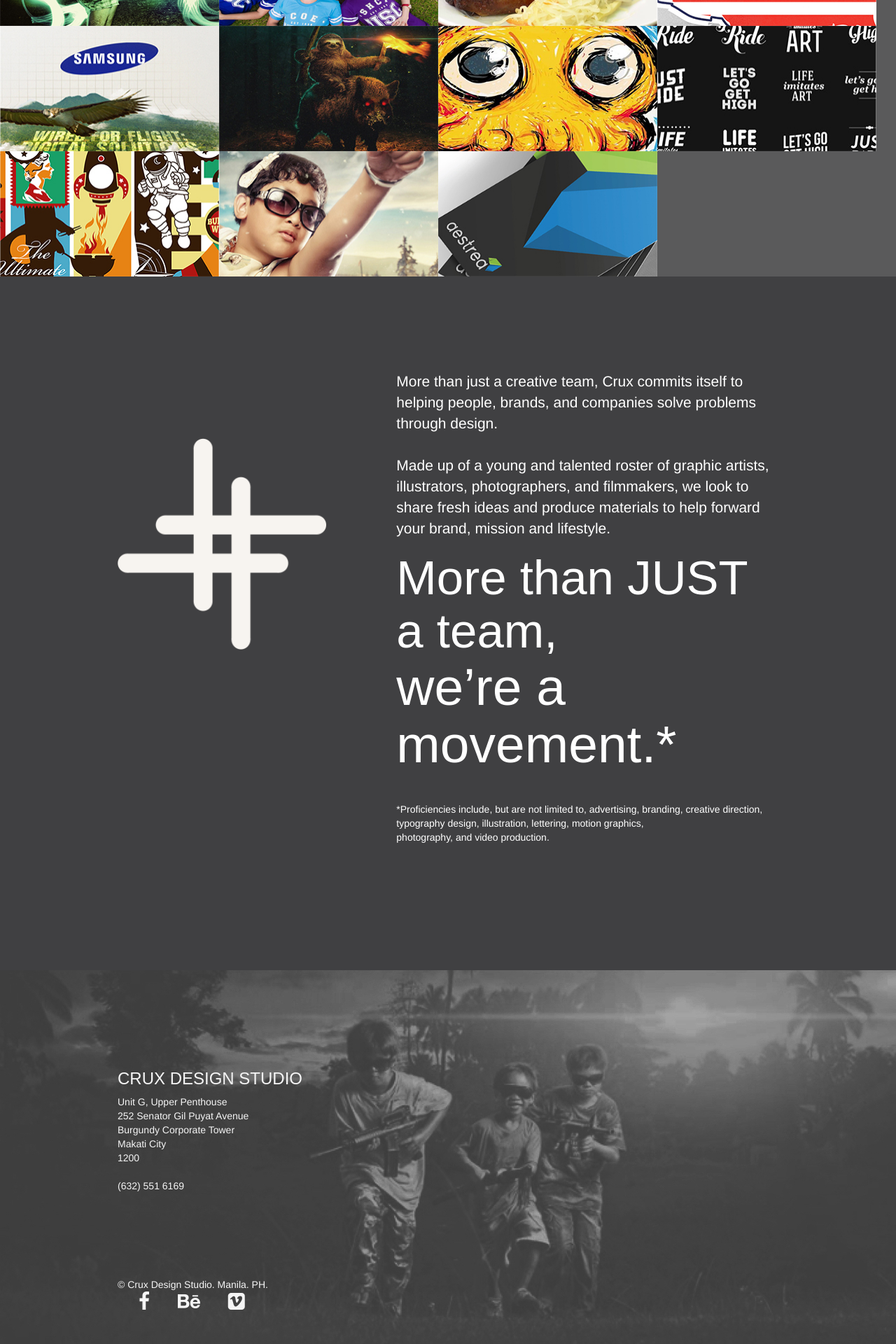
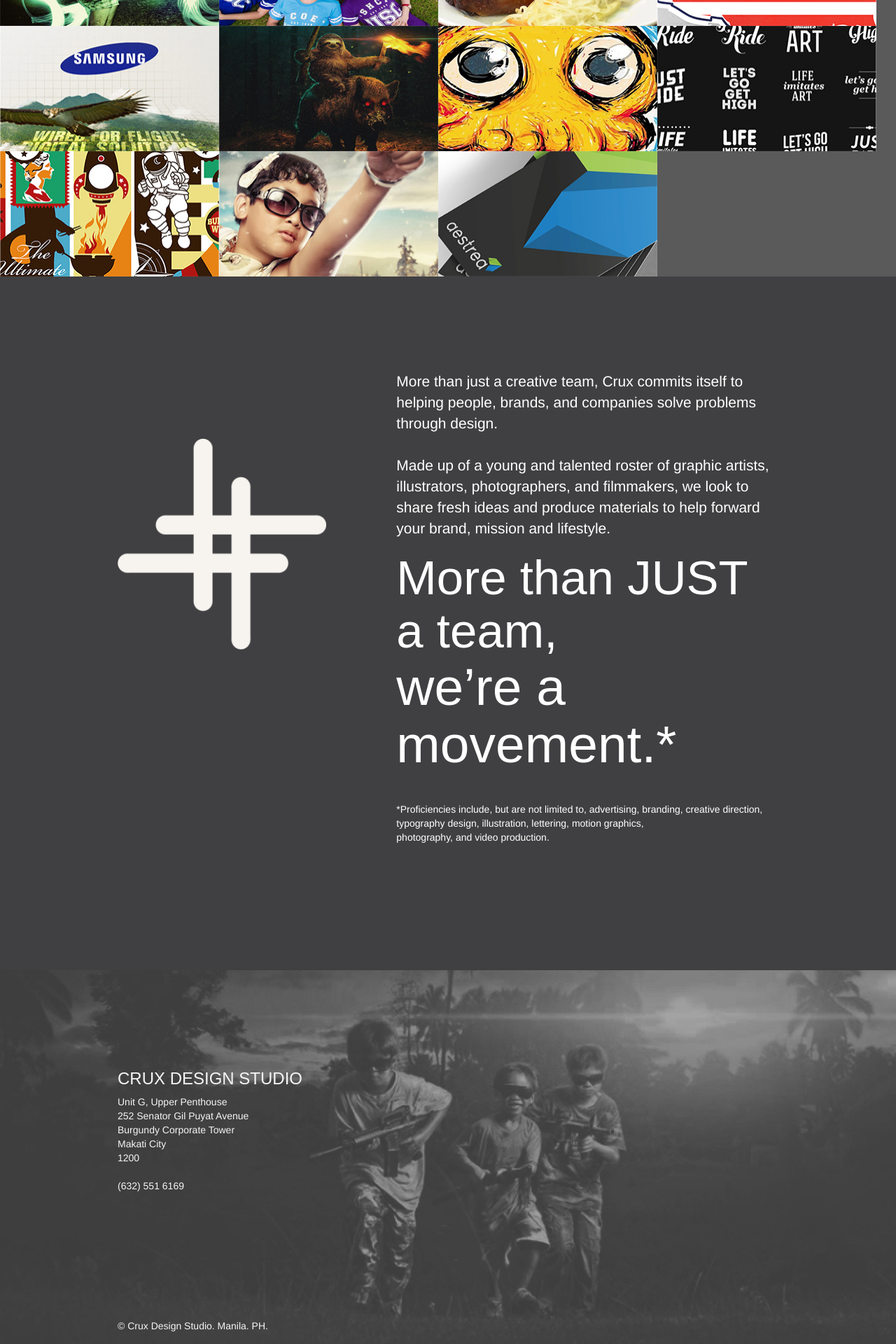
Before and after one commit to cruxph/cruxph.github.io, a Jekyll site: the page built from index.html, in a window 1280 px wide. Shown: the part 1345-3265 px from the top of the page at 70% size. Built offline with Jekyll 4.4.1, drawn with Linux system fonts in a browser that asks for light colours; nearby versions of some CDN libraries.

Commit message:
edited footer

```diff
--- a/_includes/footer.html
+++ b/_includes/footer.html
@@ -1,4 +1,4 @@
-<footer id="contact" style="background: url(/img/footer-image-desaturated.jpg);">
+<footer id="contact" class="clearfix" style="background: url(/img/footer-image-desaturated.jpg);">
   <div class="container">
     <div class="address">
       <h3 class="accent">CRUX DESIGN STUDIO</h3>
@@ -15,12 +15,12 @@
 
     </div>
     <div class="footer">
-      <div class="copyright">&copy; Crux Design Studio. Manila. PH.</div>
-      <ul class="social-links">
-        <li><a class="fa fa-facebook fa-2x" href="http://facebook.com"></a></li>
-        <li><a class="fa fa-behance fa-2x" href="http://twitter.com"></a></li>
-        <li><a class="fa fa-vimeo-square fa-2x" href="http://instagram.com"></a></li>
-      </ul>
+      <div class="copyright pull-left">&copy; Crux Design Studio. Manila. PH.</div>
+      <!-- <ul class="social-links pull-right">
+             <li><a class="fa fa-facebook fa-2x" href="http://facebook.com"></a></li>
+             <li><a class="fa fa-behance fa-2x" href="http://twitter.com"></a></li>
+             <li><a class="fa fa-vimeo-square fa-2x" href="http://instagram.com"></a></li>
+           </ul>  -->
     </div>
   </div>
 </footer>
--- a/css/crux.css
+++ b/css/crux.css
@@ -8,7 +8,7 @@ footer {
     -webkit-filter: grayscale(100%);
     -moz-filter: grayscale(100%);
     filter: grayscale(100%);
-
+    padding-bottom: 60px;
 }
 
 .address {
@@ -18,20 +18,19 @@ footer {
 .footer {
     padding: 36px 0;
     position: absolute;
+    height: 60px;
     bottom: 0;
 }
 
-/* .footer .social-links {
-    position: absolute;
+.footer .social-links {
     bottom: 0;
     right: 0;
 }
 
 .footer .copyright {
-    position: absolute;
     bottom: 0;
     left: 0;
-} */
+}
 
 ul.social-links {
     list-style: none;
```
